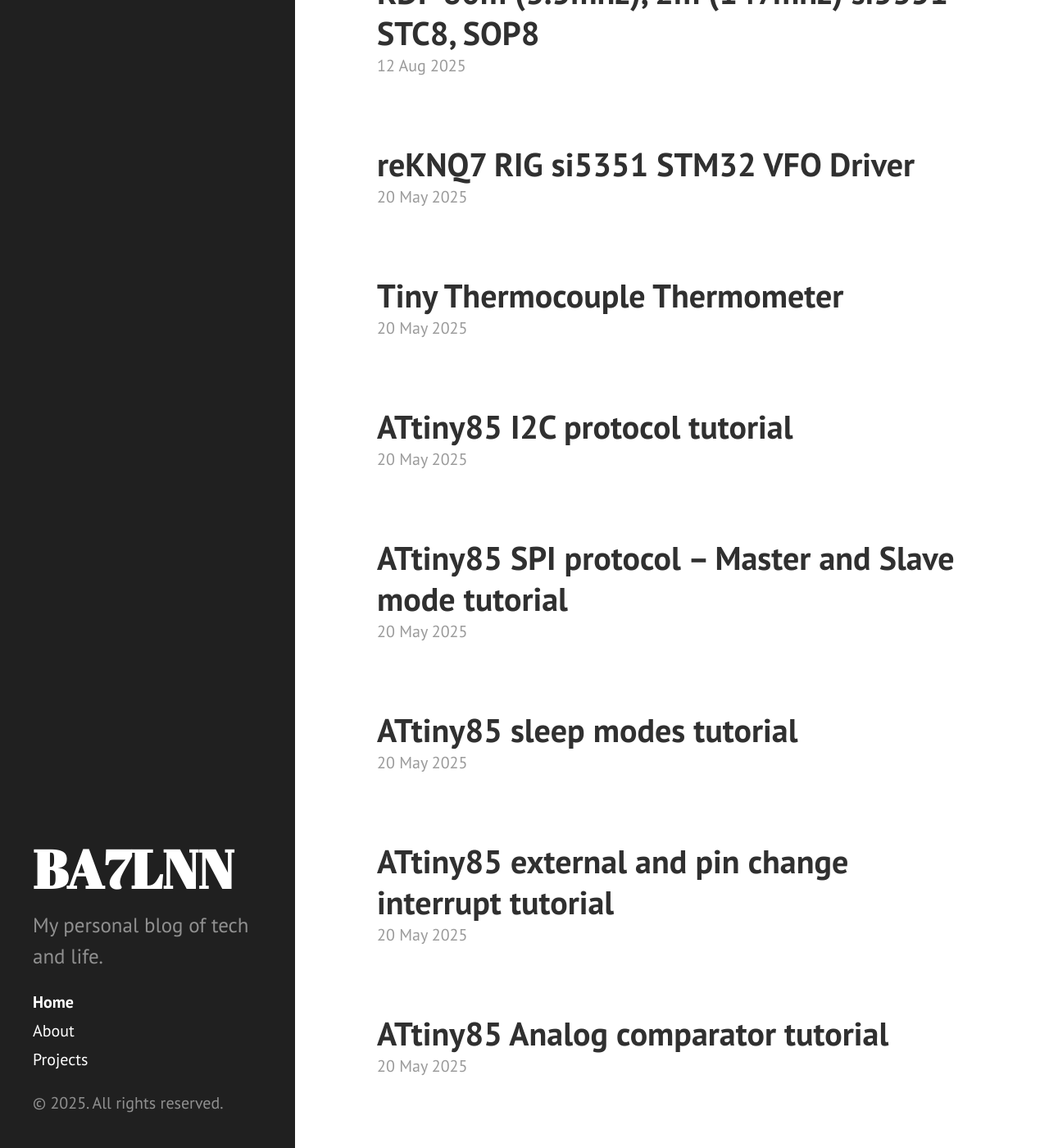
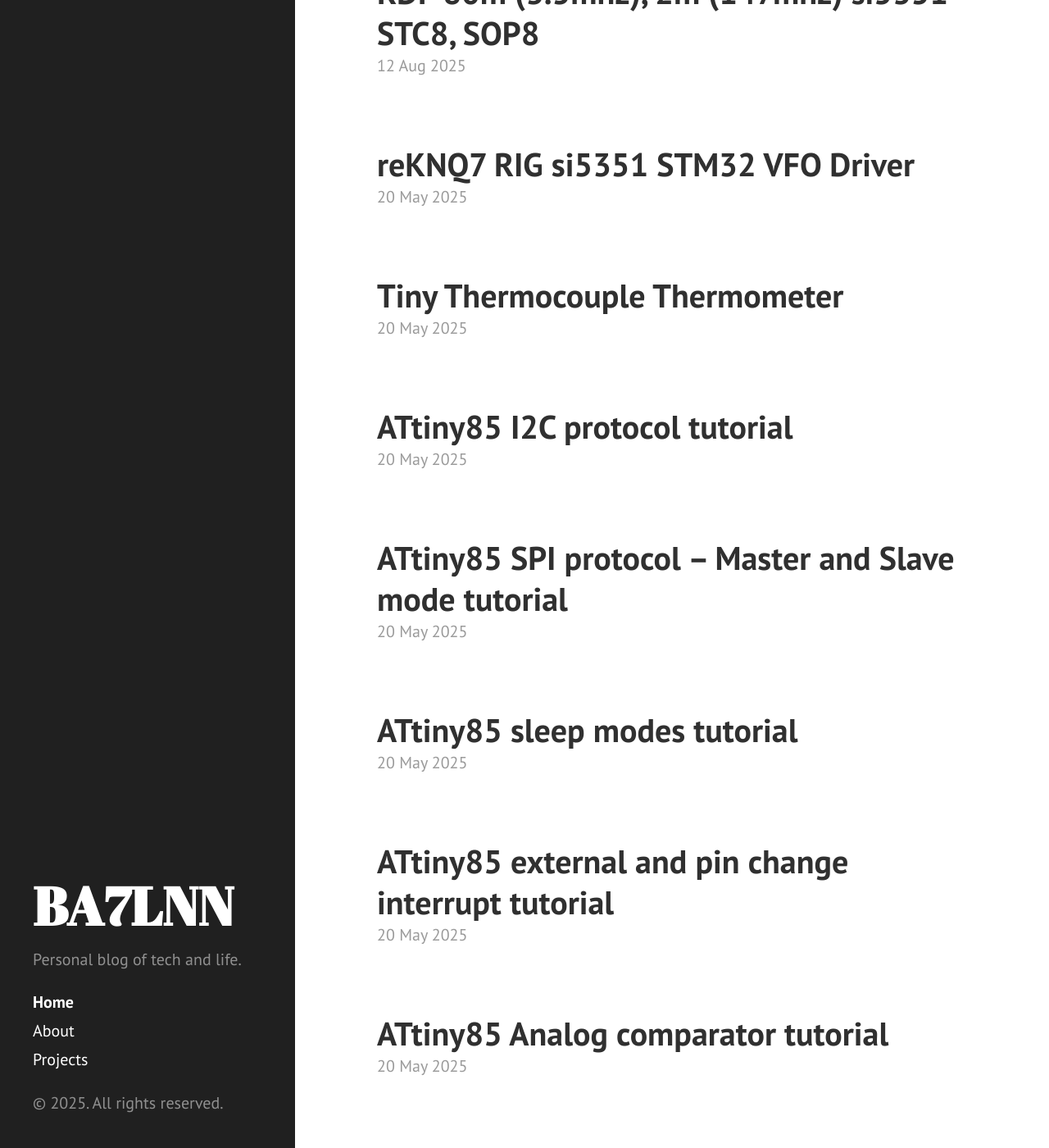
Before and after one commit to ba7lnn/ba7lnn, a Jekyll site: the page built from index.markdown, in a window 1280 px wide and 1400 px high, scrolled down 275 px. Shown: the whole window at 82% size. Built offline with Jekyll 4.4.1, drawn with Linux system fonts in a browser that asks for light colours.

Commit message:
change style

```diff
--- a/_config.yml
+++ b/_config.yml
@@ -10,7 +10,7 @@ baseurl:	'/'
 # Setup
 title:            BA7LNN
 tagline:          'Long Peng'
-description:      'My personal blog of tech and life.'
+description:      'Personal blog of tech and life.'
 url:              http://ba7lnn.hingtak.com/
 
 author:
--- a/public/css/poole.css
+++ b/public/css/poole.css
@@ -259,7 +259,7 @@ tbody tr:nth-child(odd) th {
  */
 
 .lead {
-  font-size: 1.25rem;
+  font-size: 1rem;
   font-weight: 300;
 }
 
```
